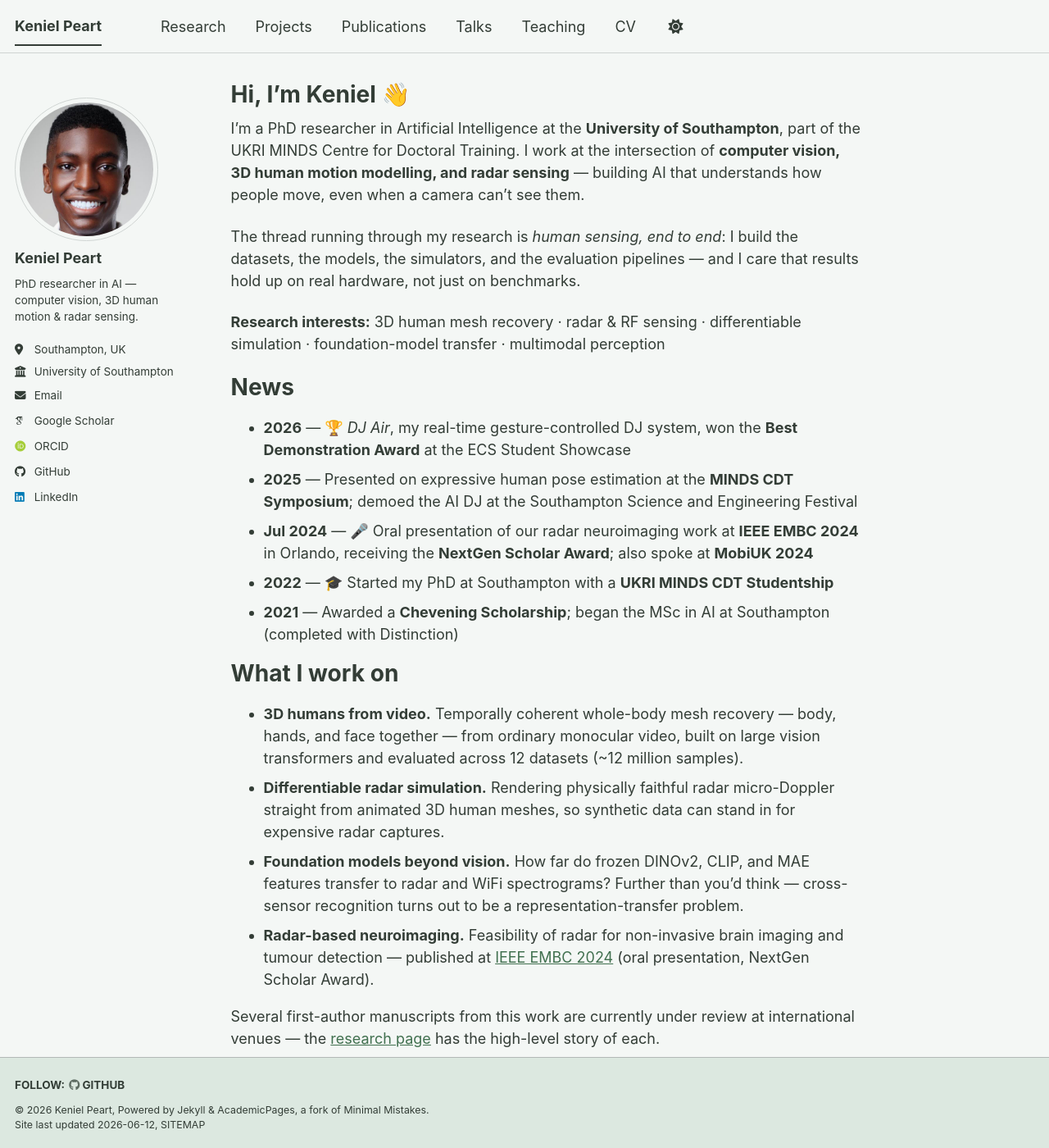
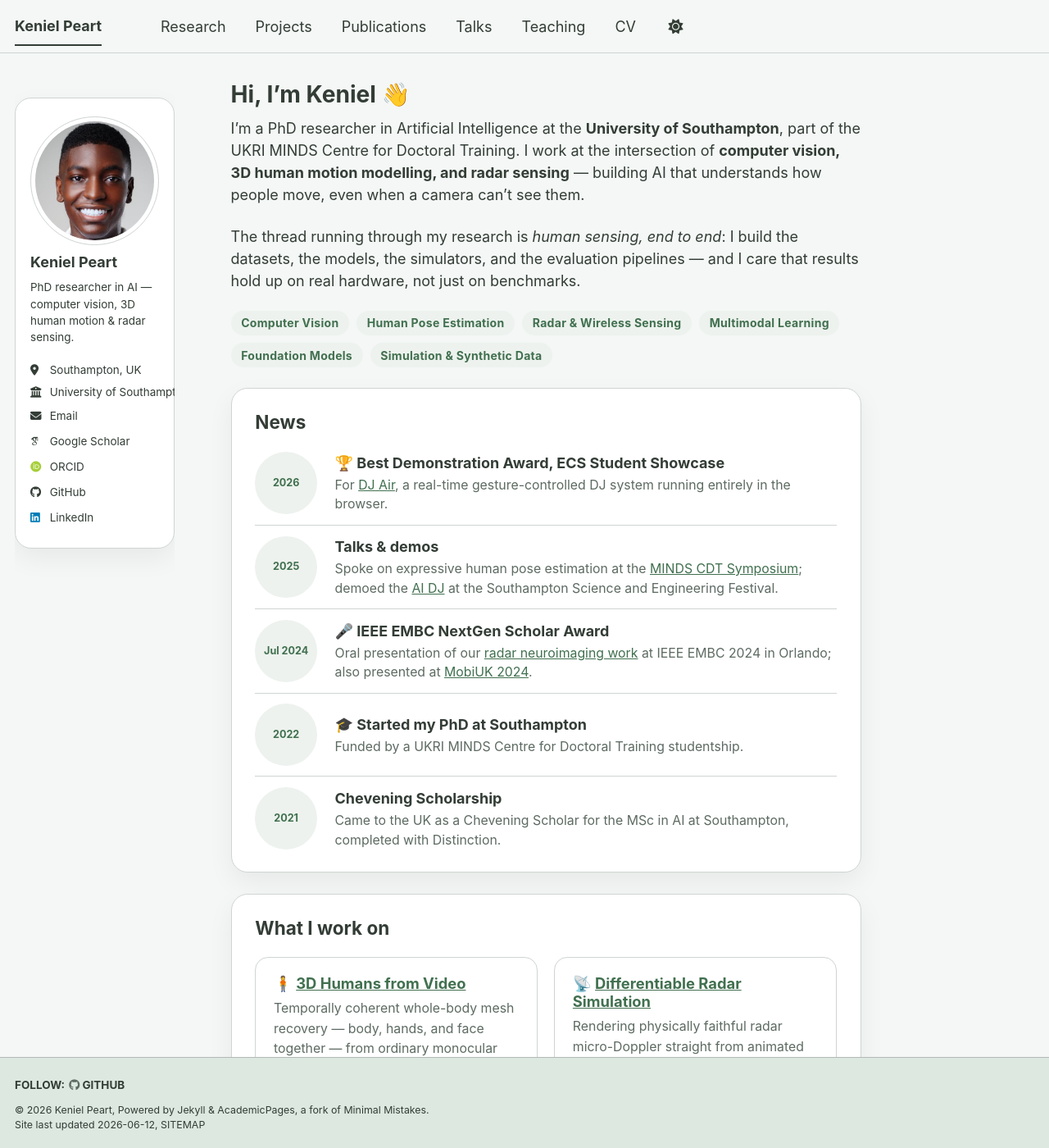
Before and after one commit to keniel123/keniel123.github.io, a Jekyll site: the page built from _pages/about.md, in a window 1280 px wide and 1400 px high. Shown: the whole window at 82% size. Built offline with Jekyll 4.4.1, drawn with Linux system fonts in a browser that asks for light colours; some web fonts are replaced; a script bundle is joined from its source files by our own code; library files that are not in the unit come from our copies; some of the changed text lies outside the part shown.

Commit message:
Homepage: card layout — news timeline, interest pills, research-area cards
Co-Authored-By: Claude Fable 5 <noreply@anthropic.com>

```diff
--- a/_pages/about.md
+++ b/_pages/about.md
@@ -11,35 +11,89 @@ I'm a PhD researcher in Artificial Intelligence at the **University of Southampt
 
 The thread running through my research is *human sensing, end to end*: I build the datasets, the models, the simulators, and the evaluation pipelines — and I care that results hold up on real hardware, not just on benchmarks.
 
-**Research interests:** 3D human mesh recovery · radar & RF sensing · differentiable simulation · foundation-model transfer · multimodal perception
+<ul class="interest-pills">
+  <li>Computer Vision</li>
+  <li>Human Pose Estimation</li>
+  <li>Radar &amp; Wireless Sensing</li>
+  <li>Multimodal Learning</li>
+  <li>Foundation Models</li>
+  <li>Simulation &amp; Synthetic Data</li>
+</ul>
 
-News
-======
+<div class="home-card">
+  <h2>News</h2>
+  <div class="timeline">
+    <div class="timeline__item">
+      <span class="timeline__date">2026</span>
+      <div>
+        <strong>🏆 Best Demonstration Award, ECS Student Showcase</strong>
+        <p>For <a href="/portfolio/dj-air/">DJ Air</a>, a real-time gesture-controlled DJ system running entirely in the browser.</p>
+      </div>
+    </div>
+    <div class="timeline__item">
+      <span class="timeline__date">2025</span>
+      <div>
+        <strong>Talks &amp; demos</strong>
+        <p>Spoke on expressive human pose estimation at the <a href="/talks/minds-cdt-symposium">MINDS CDT Symposium</a>; demoed the <a href="/talks/sotsef-ai-dj">AI DJ</a> at the Southampton Science and Engineering Festival.</p>
+      </div>
+    </div>
+    <div class="timeline__item">
+      <span class="timeline__date">Jul 2024</span>
+      <div>
+        <strong>🎤 IEEE EMBC NextGen Scholar Award</strong>
+        <p>Oral presentation of our <a href="/publication/2024-embc-radar-neuroimaging">radar neuroimaging work</a> at IEEE EMBC 2024 in Orlando; also presented at <a href="/talks/2024-mobiuk">MobiUK 2024</a>.</p>
+      </div>
+    </div>
+    <div class="timeline__item">
+      <span class="timeline__date">2022</span>
+      <div>
+        <strong>🎓 Started my PhD at Southampton</strong>
+        <p>Funded by a UKRI MINDS Centre for Doctoral Training studentship.</p>
+      </div>
+    </div>
+    <div class="timeline__item">
+      <span class="timeline__date">2021</span>
+      <div>
+        <strong>Chevening Scholarship</strong>
+        <p>Came to the UK as a Chevening Scholar for the MSc in AI at Southampton, completed with Distinction.</p>
+      </div>
+    </div>
+  </div>
+</div>
 
-* **2026** — 🏆 *DJ Air*, my real-time gesture-controlled DJ system, won the **Best Demonstration Award** at the ECS Student Showcase
-* **2025** — Presented on expressive human pose estimation at the **MINDS CDT Symposium**; demoed the AI DJ at the Southampton Science and Engineering Festival
-* **Jul 2024** — 🎤 Oral presentation of our radar neuroimaging work at **IEEE EMBC 2024** in Orlando, receiving the **NextGen Scholar Award**; also spoke at **MobiUK 2024**
-* **2022** — 🎓 Started my PhD at Southampton with a **UKRI MINDS CDT Studentship**
-* **2021** — Awarded a **Chevening Scholarship**; began the MSc in AI at Southampton (completed with Distinction)
+<div class="home-card">
+  <h2>What I work on</h2>
+  <div class="home-grid">
+    <div class="research-card">
+      <h3>🧍 <a href="/research/">3D Humans from Video</a></h3>
+      <p>Temporally coherent whole-body mesh recovery — body, hands, and face together — from ordinary monocular video, built on large vision transformers and evaluated across 12 datasets (~12M samples).</p>
+    </div>
+    <div class="research-card">
+      <h3>📡 <a href="/research/">Differentiable Radar Simulation</a></h3>
+      <p>Rendering physically faithful radar micro-Doppler straight from animated 3D human meshes, so synthetic data can stand in for expensive radar captures.</p>
+    </div>
+    <div class="research-card">
+      <h3>🧠 <a href="/research/">Foundation Models Beyond Vision</a></h3>
+      <p>How far do frozen DINOv2, CLIP, and MAE features transfer to radar and WiFi spectrograms? Further than you'd think — it's a representation-transfer problem.</p>
+    </div>
+    <div class="research-card">
+      <h3>🩺 <a href="/publication/2024-embc-radar-neuroimaging">Radar Neuroimaging</a></h3>
+      <p>Feasibility of radar for non-invasive brain imaging and tumour detection — published at IEEE EMBC 2024 (oral presentation, NextGen Scholar Award).</p>
+    </div>
+  </div>
+  <p>Several first-author manuscripts from this work are currently under review at international venues — the <a href="/research/">research page</a> has the high-level story of each.</p>
+</div>
 
-What I work on
-======
-
-* **3D humans from video.** Temporally coherent whole-body mesh recovery — body, hands, and face together — from ordinary monocular video, built on large vision transformers and evaluated across 12 datasets (~12 million samples).
-* **Differentiable radar simulation.** Rendering physically faithful radar micro-Doppler straight from animated 3D human meshes, so synthetic data can stand in for expensive radar captures.
-* **Foundation models beyond vision.** How far do frozen DINOv2, CLIP, and MAE features transfer to radar and WiFi spectrograms? Further than you'd think — cross-sensor recognition turns out to be a representation-transfer problem.
-* **Radar-based neuroimaging.** Feasibility of radar for non-invasive brain imaging and tumour detection — published at [IEEE EMBC 2024](/publication/2024-embc-radar-neuroimaging) (oral presentation, NextGen Scholar Award).
-
-Several first-author manuscripts from this work are currently under review at international venues — the [research page](/research/) has the high-level story of each.
-
-Before the PhD
-======
+<div class="home-card" markdown="1">
+## Before the PhD
 
 I spent three years at **NCB Financial Group** — the Caribbean's largest financial group — as a technical lead, Scrum master, and lead software developer. I led delivery of Jamaica's first online mortgage portal and a centralised lending platform, digitising 80% of the lending process and contributing to **$200M+ in annual cost reductions**. That production-engineering background still shapes how I do research: reproducible pipelines, real deployments, and systems other people can build on.
 
 I came to the UK in 2021 as a **Chevening Scholar**, completed an MSc in AI at Southampton with Distinction, and stayed on for the PhD. Originally from Kingston, Jamaica 🇯🇲.
+</div>
 
-Get in touch
-======
+<div class="home-card" markdown="1">
+## Get in touch
 
 The fastest way to reach me is email at [peartkeniel@gmail.com](mailto:peartkeniel@gmail.com). I'm also on [GitHub](https://github.com/keniel123), [LinkedIn](https://www.linkedin.com/in/keniel-peart), [Google Scholar](https://scholar.google.com/citations?user=K0khVagAAAAJ), and [ORCID](https://orcid.org/0009-0004-2652-3878).
+</div>
--- /dev/null
+++ b/_sass/layout/_home-cards.scss
@@ -0,0 +1,149 @@
+/* ==========================================================================
+   HOMEPAGE CARDS, INTEREST PILLS & NEWS TIMELINE (custom for this site)
+   Uses the global CSS variables so light and dark themes both work.
+   ========================================================================== */
+
+.home-card {
+  background: var(--global-code-background-color);
+  border: 1px solid var(--global-border-color);
+  border-radius: 20px;
+  padding: 1.5rem 1.6rem;
+  margin-bottom: 1.4rem;
+  box-shadow: 0 12px 32px rgba(0, 0, 0, 0.06);
+
+  > h2:first-child {
+    margin-top: 0;
+    padding-top: 0;
+    border-bottom: none;
+  }
+
+  > p:last-child,
+  > ul:last-child,
+  > div:last-child {
+    margin-bottom: 0;
+  }
+}
+
+html[data-theme="dark"] .home-card {
+  box-shadow: 0 12px 32px rgba(0, 0, 0, 0.4);
+}
+
+/* The author profile in the sidebar becomes a matching card */
+.sidebar > div[itemscope] {
+  background: var(--global-code-background-color);
+  border: 1px solid var(--global-border-color);
+  border-radius: 20px;
+  padding: 1.2rem 1rem 1rem;
+  box-shadow: 0 12px 32px rgba(0, 0, 0, 0.06);
+}
+
+/* Grid of research-area cards */
+.home-grid {
+  display: grid;
+  gap: 1.1rem;
+  grid-template-columns: repeat(2, minmax(0, 1fr));
+  margin-bottom: 1.2rem;
+}
+
+@media (max-width: 48em) {
+  .home-grid {
+    grid-template-columns: 1fr;
+  }
+}
+
+.research-card {
+  background: var(--global-code-background-color);
+  border: 1px solid var(--global-border-color);
+  border-radius: 16px;
+  padding: 1.1rem 1.2rem;
+  transition: transform 0.15s ease-in-out, box-shadow 0.15s ease-in-out;
+
+  h3 {
+    margin: 0 0 0.45rem;
+    font-size: 1.02em;
+  }
+
+  p {
+    margin: 0;
+    font-size: 0.88em;
+    color: var(--global-text-color-light);
+    line-height: 1.55;
+  }
+
+  &:hover {
+    transform: translateY(-2px);
+    box-shadow: 0 10px 24px rgba(0, 0, 0, 0.09);
+  }
+}
+
+/* Research interest pills */
+.interest-pills {
+  display: flex;
+  flex-wrap: wrap;
+  gap: 0.5rem;
+  list-style: none;
+  margin: 0 0 1.4rem;
+  padding: 0;
+
+  li {
+    margin: 0;
+    padding: 0.32em 0.9em;
+    border-radius: 999px;
+    background: var(--global-thead-color);
+    color: var(--global-link-color);
+    font-size: 0.78em;
+    font-weight: 700;
+    letter-spacing: 0.02em;
+    white-space: nowrap;
+  }
+}
+
+/* News timeline */
+.timeline {
+  margin: 0;
+}
+
+.timeline__item {
+  display: grid;
+  grid-template-columns: 4.4rem minmax(0, 1fr);
+  gap: 1rem;
+  align-items: center;
+  padding: 0.7rem 0;
+  border-bottom: 1px solid var(--global-border-color);
+
+  &:last-child {
+    border-bottom: none;
+    padding-bottom: 0;
+  }
+
+  &:first-of-type {
+    padding-top: 0;
+  }
+
+  strong {
+    display: block;
+    margin-bottom: 0.1rem;
+  }
+
+  p {
+    margin: 0;
+    font-size: 0.88em;
+    line-height: 1.5;
+    color: var(--global-text-color-light);
+  }
+}
+
+.timeline__date {
+  display: flex;
+  align-items: center;
+  justify-content: center;
+  width: 4.2rem;
+  height: 4.2rem;
+  border-radius: 50%;
+  background: var(--global-thead-color);
+  color: var(--global-link-color);
+  font-size: 0.7em;
+  font-weight: 700;
+  line-height: 1.15;
+  text-align: center;
+}
--- a/assets/css/main.scss
+++ b/assets/css/main.scss
@@ -36,6 +36,7 @@
     "layout/archive",
     "layout/sidebar",
     "layout/json_cv",
+    "layout/home-cards",
 
     "vendor/font-awesome/fontawesome",
     "vendor/font-awesome/solid",
```
